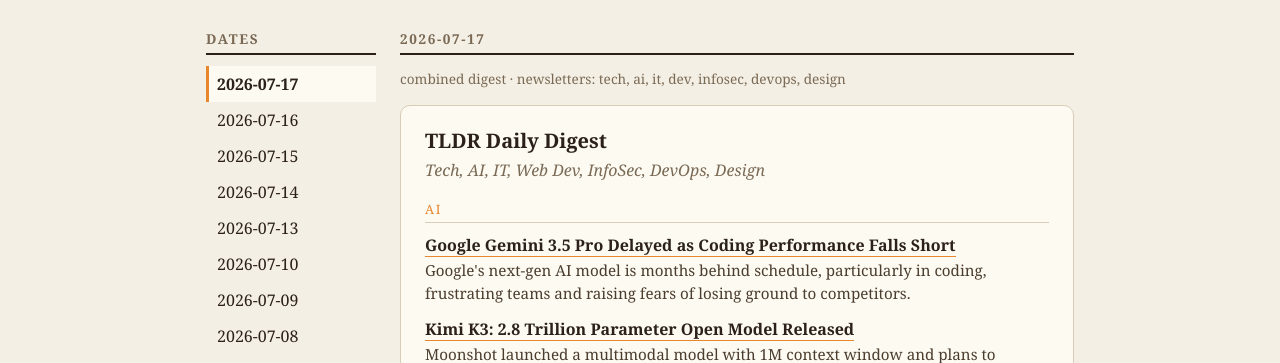
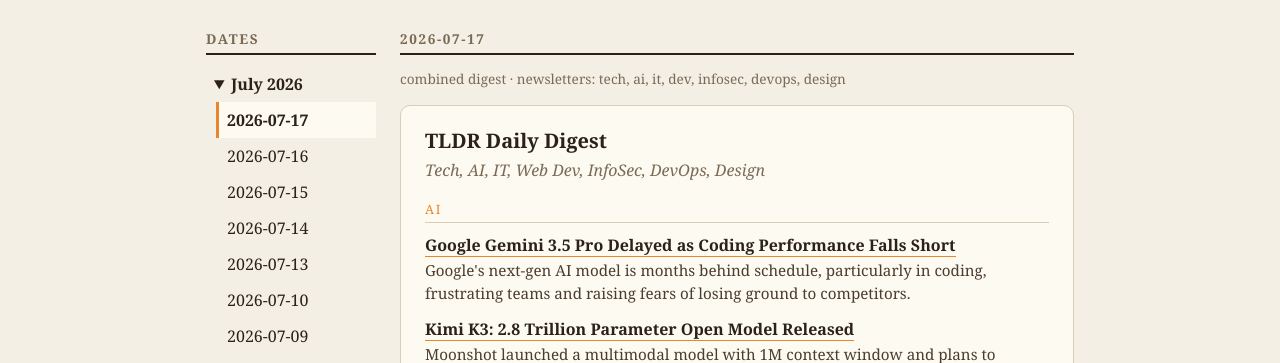
Before and after one commit to pinardy/tldr-summarizer-bot, a plain HTML site: page docs/index.html in a window 1280 px wide. Shown: the part 589-952 px from the top of the page. Drawn offline with Linux system fonts and the light colour scheme.

Commit message:
feat: arrange dates in years & months

```diff
--- a/docs/index.html
+++ b/docs/index.html
@@ -86,7 +86,14 @@
     .layout main { order: 1; }
   }
   nav h2, main h2 { font-size: 0.85rem; text-transform: uppercase; letter-spacing: 0.12em; color: var(--muted); border-bottom: 2px solid var(--ink); padding-bottom: 4px; }
-  nav ul { list-style: none; padding: 0; margin: 0; max-height: 70vh; overflow-y: auto; }
+  nav ul { list-style: none; padding: 0; margin: 0; }
+  #dates { max-height: 70vh; overflow-y: auto; }
+  nav summary {
+    cursor: pointer; padding: 6px 8px; font-weight: bold;
+    font-variant-numeric: tabular-nums; user-select: none;
+  }
+  nav summary:hover { background: var(--card); }
+  nav details ul { padding-left: 10px; }
   nav a {
     display: block; padding: 6px 8px; color: var(--ink); text-decoration: none;
     border-left: 3px solid transparent; font-variant-numeric: tabular-nums;
@@ -185,7 +192,12 @@
     currentDateEl.textContent = date;
     contentEl.replaceChildren(el("p", "empty", "Loading…"));
     for (const a of datesEl.querySelectorAll("a")) {
-      a.classList.toggle("active", a.dataset.date === date);
+      const active = a.dataset.date === date;
+      a.classList.toggle("active", active);
+      if (active) {
+        const group = a.closest("details");
+        if (group) group.open = true;
+      }
     }
     try {
       let day;
@@ -224,12 +236,32 @@
     return;
   }
 
+  // Group dates by year-month; keep the current month expanded, collapse the rest.
+  const now = new Date();
+  const currentMonth = `${now.getFullYear()}-${String(now.getMonth() + 1).padStart(2, "0")}`;
+  const monthFmt = new Intl.DateTimeFormat("en", { month: "long", year: "numeric" });
+  const groups = new Map();
   for (const date of dates) {
+    const month = date.slice(0, 7);
+    if (!groups.has(month)) groups.set(month, []);
+    groups.get(month).push(date);
+  }
+  for (const [month, monthDates] of groups) {
+    const details = document.createElement("details");
+    details.open = month === currentMonth;
+    details.appendChild(el("summary", null, monthFmt.format(new Date(`${month}-01T00:00:00`))));
+    const ul = document.createElement("ul");
+    for (const date of monthDates) {
+      const li = document.createElement("li");
+      const a = el("a", null, date);
+      a.href = `#${date}`;
+      a.dataset.date = date;
+      li.appendChild(a);
+      ul.appendChild(li);
+    }
+    details.appendChild(ul);
     const li = document.createElement("li");
-    const a = el("a", null, date);
-    a.href = `#${date}`;
-    a.dataset.date = date;
-    li.appendChild(a);
+    li.appendChild(details);
     datesEl.appendChild(li);
   }
 
```
